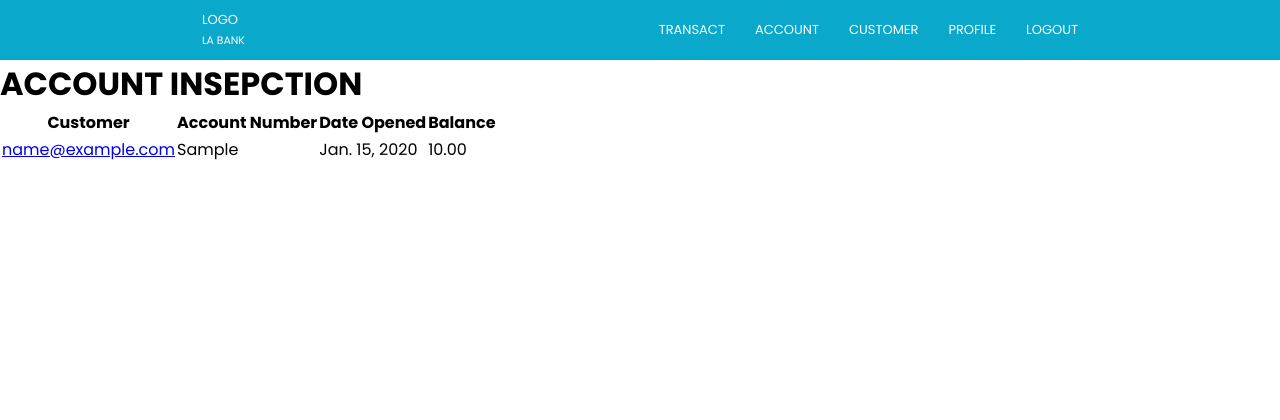
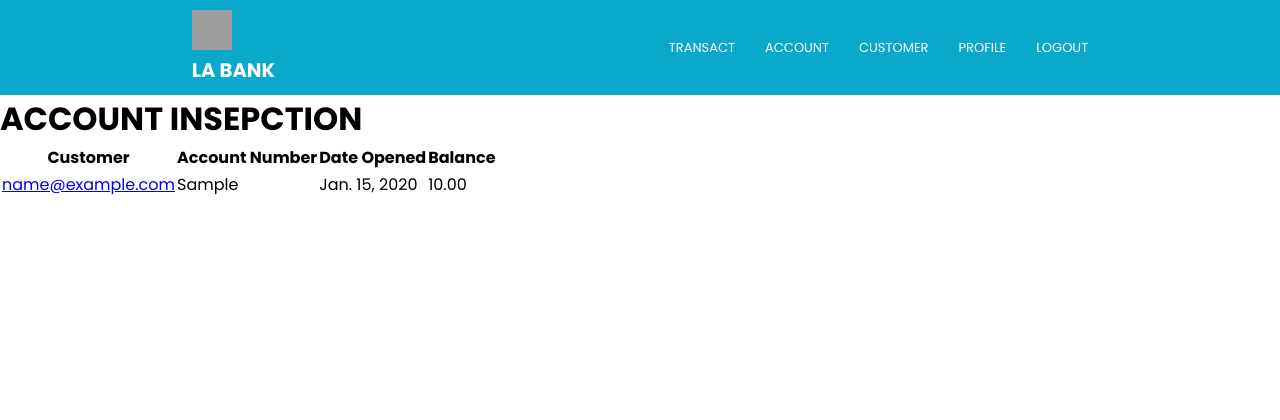
Before and after one commit to yoojen/100faceofalx, a Django app: page /transactions/acc-inspect/ in a window 1280 px wide. Shown: the top 420 px of the page. Run offline with Django 5.2, Linux system fonts and the light colour scheme; tables that the repository leaves empty hold one stand-in row (values such as "Sample post"); parts of the project's set-up code (start-up, migrations or seed data) failed here and were passed over; grey boxes are pictures that could not be loaded.

Commit message:
changed base template

```diff
--- a/django_projects/banking_app/profiles/templates/profiles/base.html
+++ b/django_projects/banking_app/profiles/templates/profiles/base.html
@@ -16,6 +16,7 @@
       type="text/css"
       href="{% static 'profiles/style/common.css' %}"
     />
+    <link rel="icon" href="/media/logo.png">
       {% block navigation %}
 
       {% endblock %}
@@ -24,10 +25,10 @@
     <header>
       <nav>
         <div class="left">
-          <a href=""
-            ><div class="logo">LOGO</div>
-            <small>LA BANK</small></a
-          >
+          <a href="{% url 'transactions:transact' %}">
+            <img src="/media/logo.png" alt="LOGO" width="40px" height="40px">
+            <h1>LA BANK</h1>
+          </a>
         </div>
         <div class="right">
           <ul>
@@ -54,7 +55,7 @@
                 <div class="dropdown-content">
                   <ul>
                     <li><a href="{% url 'profiles:create_user' %}">CUSTOMER MANAGEMENT</a></li>
-                    <li><a href="">CUSTOMER INSPECTION</a></li>
+                    <li><a href="{% url 'profiles:customers' %}">CUSTOMER INSPECTION</a></li>
                   </ul>
                 </div>
             </div>
```
